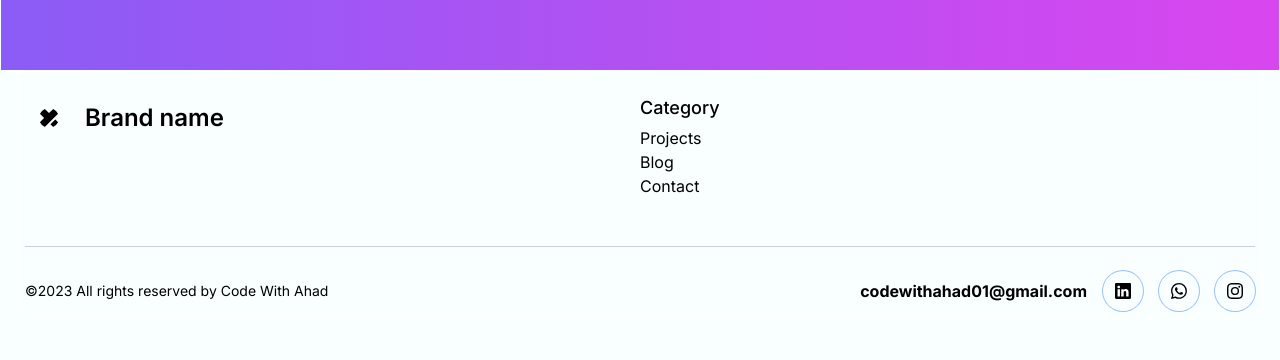
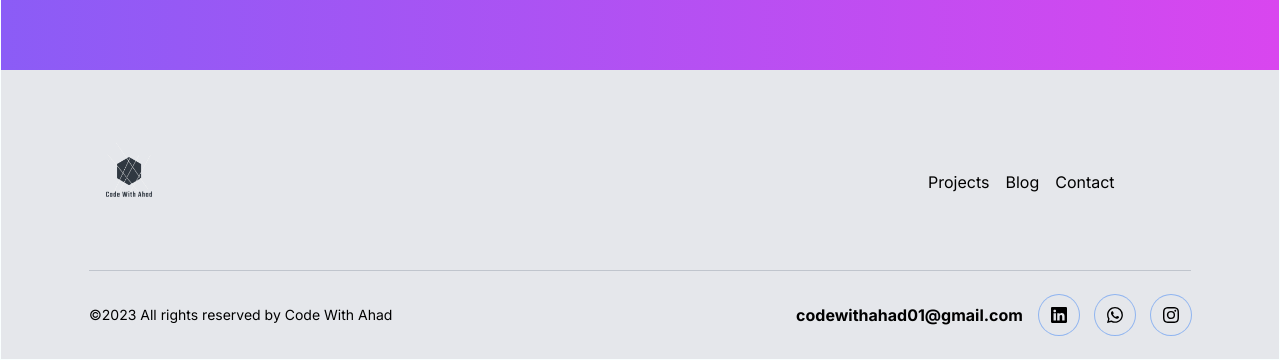
Before and after one commit to Abdulahadahmadi/codewithahad, a Next.js app: page / in a window 1280 px wide. Shown: the part 3926-4286 px from the top of the page. Before the commit the page ends 4262 px from the top, so only its background shows below. Built offline with nearby package versions, Linux system fonts and the light colour scheme.

Commit message:
change footer style

```diff
--- a/src/app/components/Footer.tsx
+++ b/src/app/components/Footer.tsx
@@ -1,26 +1,24 @@
 import React from 'react'
 import Link from 'next/link'
-import { BsLinkedin, BsWhatsapp, BsInstagram, BsCodeSquare } from 'react-icons/bs';
+import Image from 'next/image';
+import Logo from '../../../public/logo_transparent.png'
+import { BsLinkedin, BsWhatsapp, BsInstagram } from 'react-icons/bs';
 
 const Footer = () => {
   return (
-    // <div className='bg-gray-200 w-full p-10 md:pt-28 md:px-28'>
+    <div className='bg-gray-200 w-full md:pt-12 md:px-16'>
       <footer className="py-6">
         <div className="container px-6 mx-auto space-y-6 divide-y divide-gray-400 md:space-y-12 divide-opacity-50">
           <div className="grid grid-cols-12">
             <div className="pb-6 col-span-full md:pb-0 md:col-span-6">
               <a rel="noopener noreferrer" href="#" className="flex justify-center space-x-3 md:justify-start">
-                <div className="flex items-center justify-center w-12 h-12 rounded-full dark:bg-violet-400">
-                  <svg xmlns="http://www.w3.org/2000/svg" viewBox="0 0 32 32" fill="currentColor" className="flex-shrink-0 w-5 h-5 rounded-full dark:text-gray-900">
-                    <path d="M18.266 26.068l7.839-7.854 4.469 4.479c1.859 1.859 1.859 4.875 0 6.734l-1.104 1.104c-1.859 1.865-4.875 1.865-6.734 0zM30.563 2.531l-1.109-1.104c-1.859-1.859-4.875-1.859-6.734 0l-6.719 6.734-6.734-6.734c-1.859-1.859-4.875-1.859-6.734 0l-1.104 1.104c-1.859 1.859-1.859 4.875 0 6.734l6.734 6.734-6.734 6.734c-1.859 1.859-1.859 4.875 0 6.734l1.104 1.104c1.859 1.859 4.875 1.859 6.734 0l21.307-21.307c1.859-1.859 1.859-4.875 0-6.734z"></path>
-                  </svg>
+                <div className="flex items-center justify-center w-20 h-20b">
+                  <Image src={Logo} alt='logo' />
                 </div>
-                <span className="self-center text-2xl font-semibold">Brand name</span>
               </a>
             </div>
-            <div className="col-span-6 text-center md:text-left md:col-span-3">
-              <p className="pb-1 text-lg font-medium">Category</p>
-              <ul>
+            <div className="flex justify-center items-center mx-auto">
+              <ul className='flex flex-row gap-4 justify-center items-center  lg:ml-72'>
                 <li>
                   <Link href='/projects'>Projects</Link>
                 </li>
@@ -42,21 +40,21 @@ const Footer = () => {
                 <a className='font-bold' href='codewithahad01@gmail.com'>codewithahad01@gmail.com</a>
               </div>
               <div className='flex flex-row gap-2 md:gap-4 justify-center items-center'>
-                <a rel="noopener noreferrer" href="#" title="Email" className="flex items-center justify-center w-10 h-10 rounded-full ring-1 hover:bg-cyan-500 dark:text-gray-900">
+                <Link rel="noopener noreferrer" passHref href="#" title="Email" className="flex items-center justify-center w-10 h-10 rounded-full ring-1 hover:bg-cyan-500 dark:text-gray-900">
                   <BsLinkedin />
-                </a>
-                <a rel="noopener noreferrer" href="#" title="Twitter" className="flex items-center justify-center w-10 h-10 rounded-full ring-1 hover:bg-cyan-500 dark:text-gray-900">
+                </Link>
+                <Link rel="noopener noreferrer" passHref href="#" title="Twitter" className="flex items-center justify-center w-10 h-10 rounded-full ring-1 hover:bg-cyan-500 dark:text-gray-900">
                   <BsWhatsapp />
-                </a>
-                <a rel="noopener noreferrer" href="#" title="GitHub" className="flex items-center justify-center w-10 h-10 rounded-full ring-1 hover:bg-cyan-500 dark:text-gray-900">
+                </Link>
+                <Link rel="noopener noreferrer" passHref href="#" title="GitHub" className="flex items-center justify-center w-10 h-10 rounded-full ring-1 hover:bg-cyan-500 dark:text-gray-900">
                   <BsInstagram />
-                </a>
+                </Link>
               </div>
             </div>
           </div>
         </div>
       </footer>
-    // </div>
+    </div>
   )
 }
 
```
